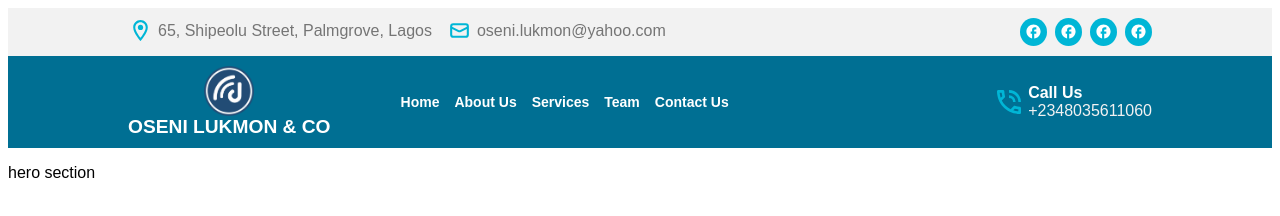
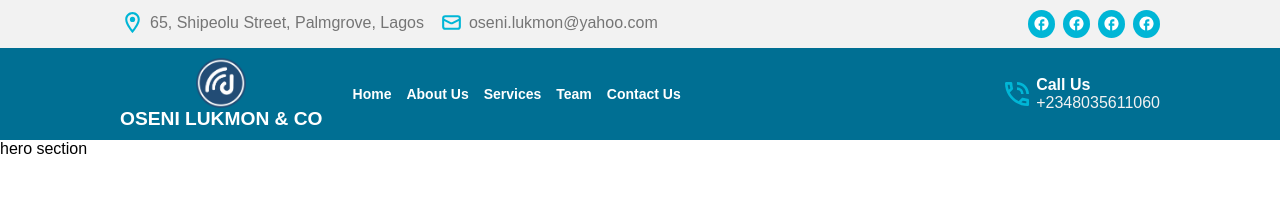
Before and after one commit to AbdulrahmanLuqman/OSENI-LUKMON-AND-CO-ACCOUNTING-FIRM, a plain HTML site: page index.html in a window 1280 px wide. Drawn offline with Linux system fonts and the light colour scheme.

Commit message:
nothing to commit

```diff
--- a/style.css
+++ b/style.css
@@ -1,5 +1,3 @@
-<<<<<<< HEAD
-=======
 *{
     margin: 0;
     padding: 0;
@@ -208,4 +206,3 @@ nav{
     }
 
 }
->>>>>>> f4ee18c86b5e05d5596459d809a0f230a78b3dd5
```
